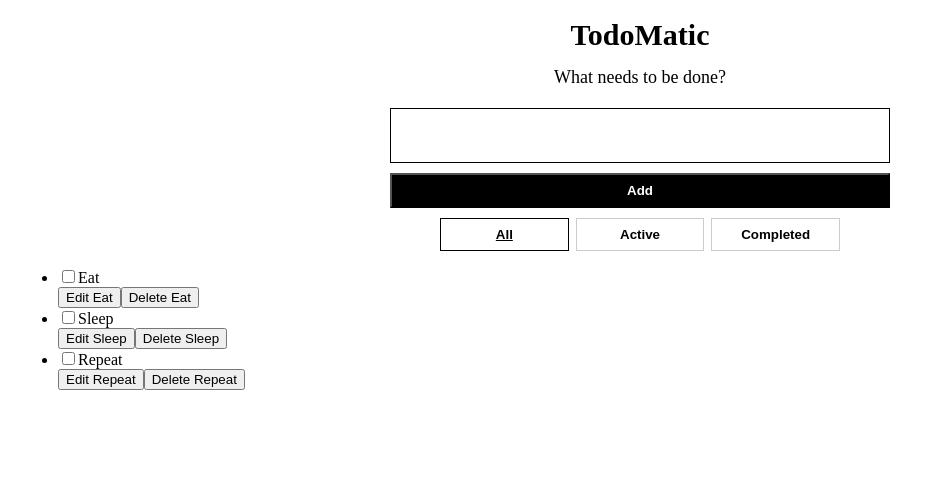
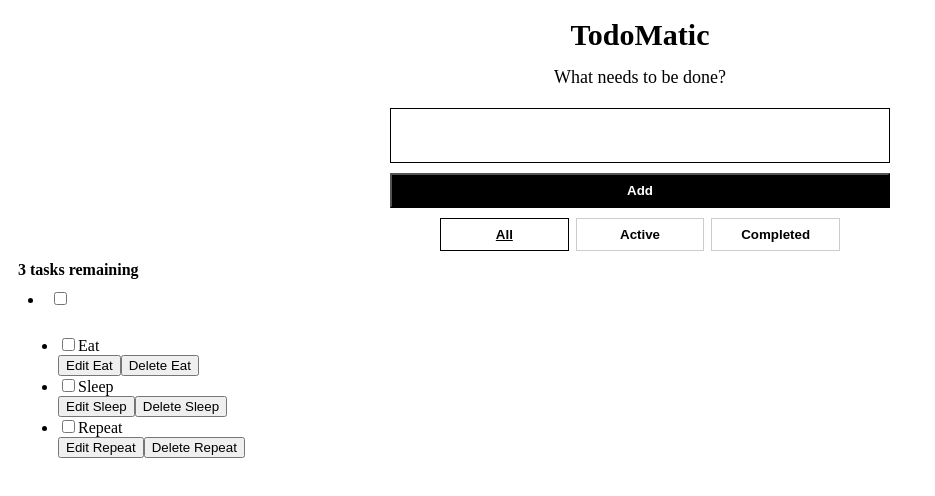
Before and after one commit to kangtayie/Mission-FE-Zero100, a React (Vite) app: page / in a window 1280 px wide. Shown: the top 496 px of the page, without its empty margins (0-935 px from the left). Built offline with nearby package versions, Linux system fonts and the light colour scheme.

Commit message:
Todo, TodoList 컴포넌트 생성

```diff
--- a/src/App.jsx
+++ b/src/App.jsx
@@ -6,6 +6,7 @@ import CheckBox from './component/CheckBox'
 import Header from './component/Header'
 import AddTodo from './component/AddTodo'
 import Category from './component/Category'
+import TodoList from './component/TodoList'
 
 function App() {
   const tasks = [
@@ -21,9 +22,7 @@ function App() {
       <div>
         <Category />
       </div>
-
-      <Text type='h2' text='3 tasks remaining'></Text>
-
+      <TodoList />
       <ul>
         {tasks.map((task) => (
           <li key={task.id}>
--- /dev/null
+++ b/src/component/Todo.jsx
@@ -0,0 +1,20 @@
+import styled from 'styled-components'
+import CheckBox from './CheckBox'
+import Text from './Text'
+import Button from './Button'
+
+const TodoItem = styled.li`
+  margin-bottom: 10px;
+  padding: 10px;
+  border: 1px solid #ddd
+  border-radius: 6px;
+`
+
+const Todo = () => {
+  return (
+    <TodoItem>
+      <CheckBox>Eat</CheckBox>
+    </TodoItem>
+  )
+}
+export default Todo
--- /dev/null
+++ b/src/component/TodoList.jsx
@@ -0,0 +1,13 @@
+import Text from './Text'
+import Todo from './Todo'
+
+const TodoList = () => {
+  return (
+    <div>
+      <Text style={{ fontWeight: 'bold' }}>3 tasks remaining</Text>
+      <Todo></Todo>
+    </div>
+  )
+}
+
+export default TodoList
```
